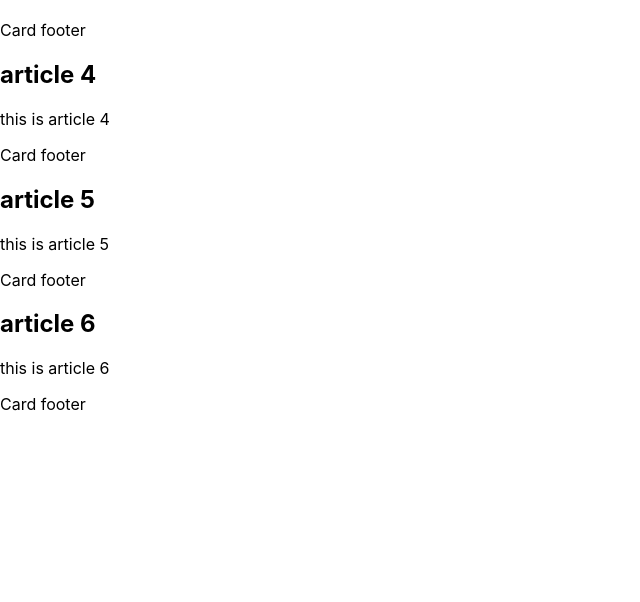
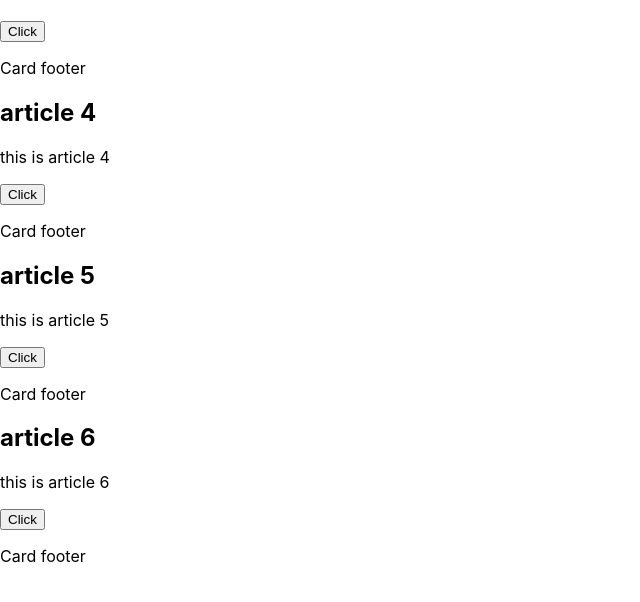
Before and after one commit to Marzieh235/React, a React (Create React App) app: page / in a window 1280 px wide. Shown: the top 602 px of the page, without its empty margins (0-640 px from the left). Built offline with nearby package versions, Linux system fonts and the light colour scheme.

Commit message:
management Events

```diff
--- a/src/Card.js
+++ b/src/Card.js
@@ -1,6 +1,12 @@
 import React, { Component } from "react";
 
 class Card extends Component {
+
+
+    eventHandler(e){
+        console.log(this)
+        console.log('click')
+    }
     render() {
         let {title , body} = this.props;
         return (
@@ -10,6 +16,7 @@ class Card extends Component {
                 </header>
                 <section className="card-body">
                     <p>{body}</p>
+                    <button onClick={this.eventHandler.bind(this , 'xxxx')}>Click</button>
                 </section>
                 <footer>
                     <p>Card footer</p>
```
